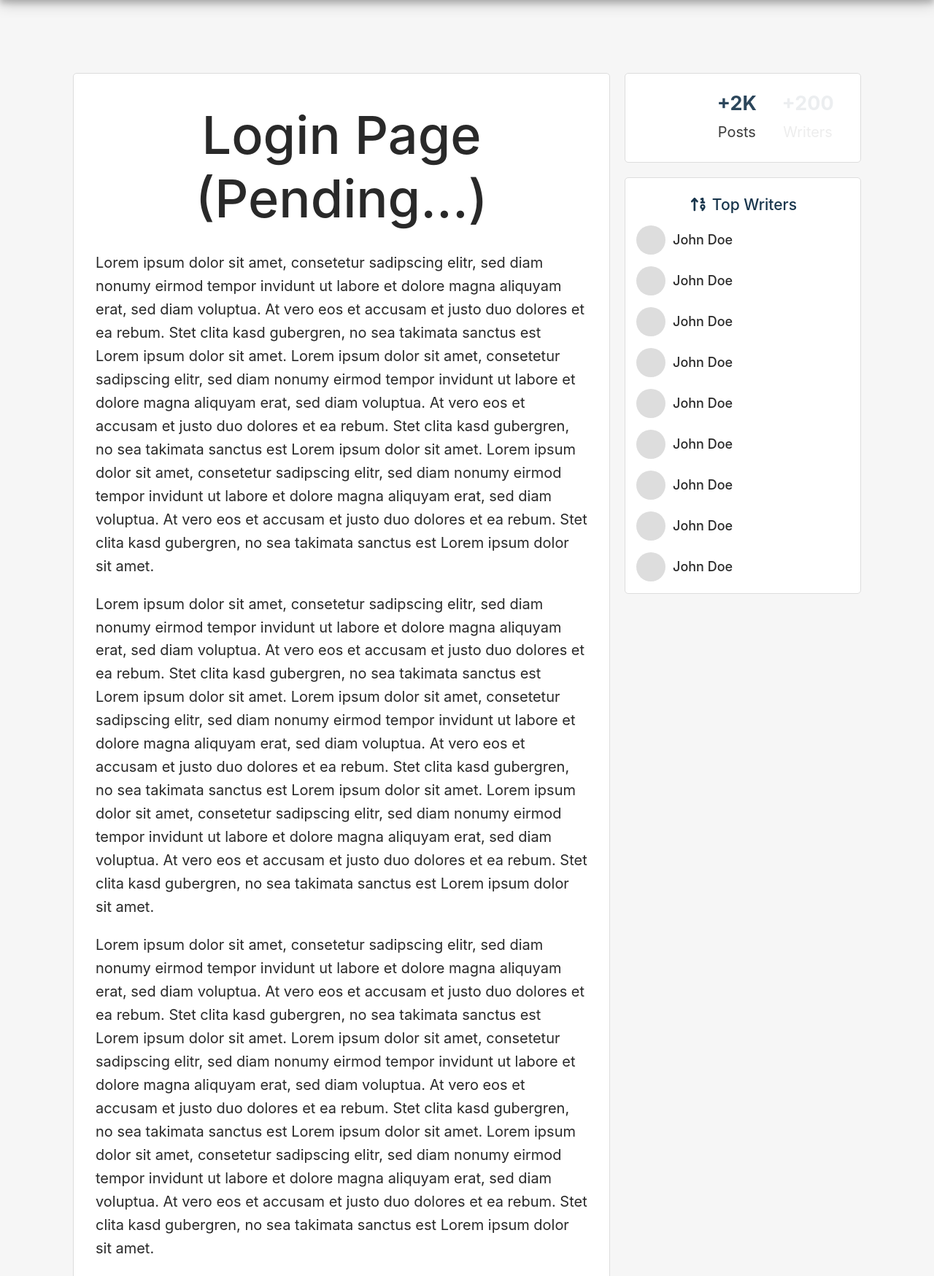
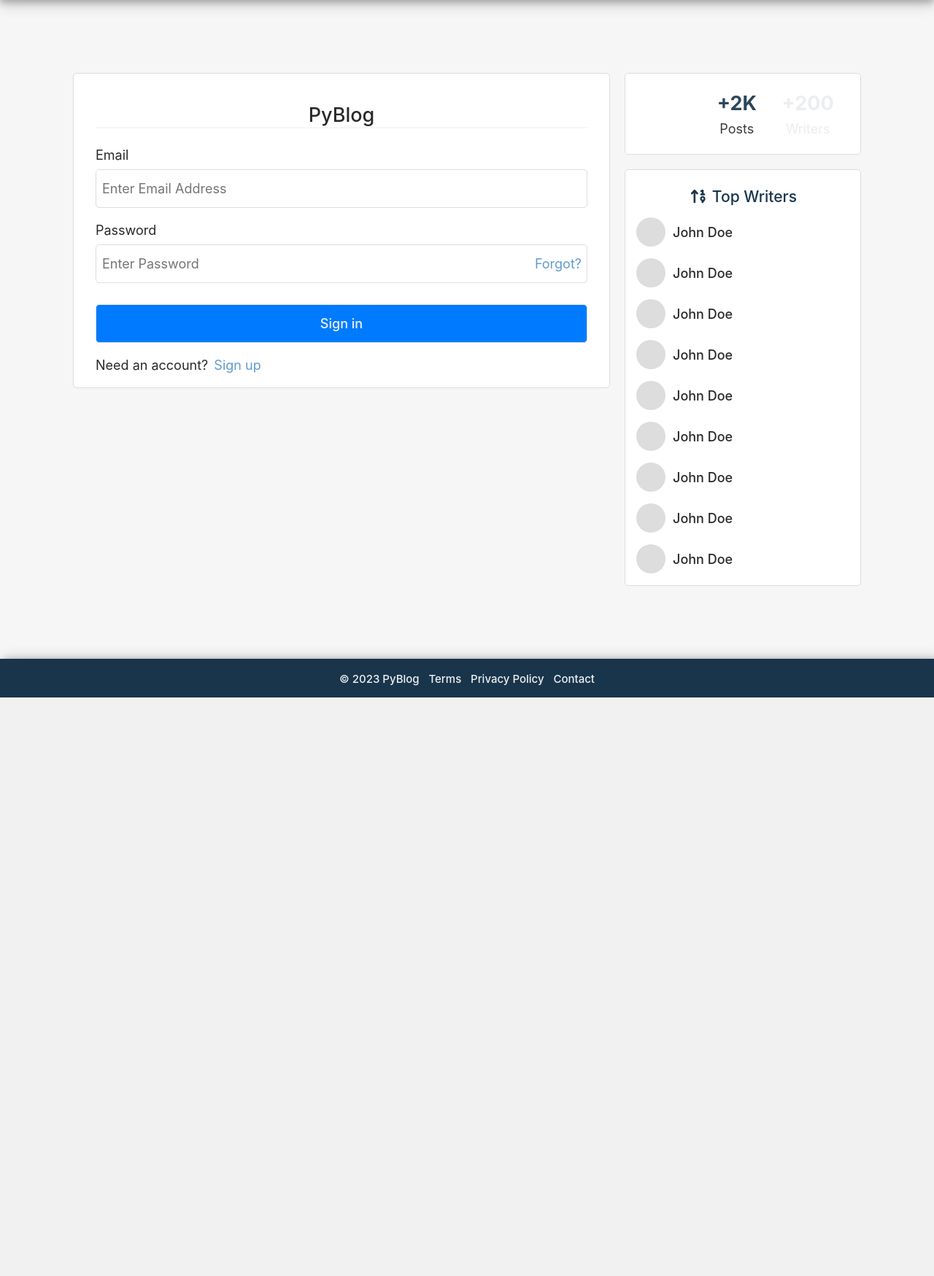
Before and after one commit to mohelhelb/pyblog, a Flask app: page /login in a window 1280 px wide. Shown: the part 54-1803 px from the top of the page at 73% size. After the commit the page ends 1010 px from the top, so only its background shows below. Run offline with Flask 3, Linux system fonts and the light colour scheme.

Commit message:
Create login form

```diff
--- a/static/style.css
+++ b/static/style.css
@@ -39,7 +39,7 @@ h2, h3 {
   margin: 0;
 }
 
-p {
+article p {
   line-height: 1.6;
   font-size: 1rem;
 }
@@ -53,16 +53,16 @@ a {
 input {
   width: 100%;
   margin: 9px 0 20px 0;
-  border: none;
-  border-radius: 4px;
+  border: 1px solid var(--gray-m);
+  border-radius: 5px;
   padding: 15px 8px;
-  background-color: var(--gray-xs);
   font-size: inherit;
   font-family: inherit;
 }
 
 input:not([type="submit"]):focus {
-  outline: 4px solid rgba(0, 123, 255, 0.3);
+  outline: 3px solid rgba(0, 123, 255, 0.3);
+  border: 1px solid rgba(0, 123, 255, 0.5);
 }
 
 input[type="submit"] {
@@ -410,6 +410,18 @@ form legend {
   text-align: center;
 }
 
+.forgot-password {
+  position: relative;
+}
+
+.forgot-password a {
+  position: absolute;
+  top: 50%;
+  right: 8px;
+  z-index: 1;
+  transform: translateY(calc(-50% - 5.5px)); /* 50% (margin-bottom(input) - margin-top(input)) = 5.5 */
+}
+
 /*
 @media screen and (min-width: 576px) {
 }
@@ -419,7 +431,7 @@ form legend {
 */
 
 @media screen and (min-width: 992px) {
-  p {
+  article p {
     font-size: 1.11rem;
   }
 
--- a/templates/login.html
+++ b/templates/login.html
@@ -1,30 +1,19 @@
 {% extends "base.html" %}
 
 {% block content %}
-  <h1>Login Page (Pending...)</h1>
-  <p>
-    Lorem ipsum dolor sit amet, consetetur sadipscing elitr, sed diam nonumy eirmod tempor invidunt ut labore et dolore magna aliquyam erat, sed diam voluptua. At vero eos et accusam et justo duo dolores et ea rebum. Stet clita kasd gubergren, no sea takimata sanctus est Lorem ipsum dolor sit amet.
-    Lorem ipsum dolor sit amet, consetetur sadipscing elitr, sed diam nonumy eirmod tempor invidunt ut labore et dolore magna aliquyam erat, sed diam voluptua. At vero eos et accusam et justo duo dolores et ea rebum. Stet clita kasd gubergren, no sea takimata sanctus est Lorem ipsum dolor sit amet.
-    Lorem ipsum dolor sit amet, consetetur sadipscing elitr, sed diam nonumy eirmod tempor invidunt ut labore et dolore magna aliquyam erat, sed diam voluptua. At vero eos et accusam et justo duo dolores et ea rebum. Stet clita kasd gubergren, no sea takimata sanctus est Lorem ipsum dolor sit amet.
-  </p>
-  <p>
-    Lorem ipsum dolor sit amet, consetetur sadipscing elitr, sed diam nonumy eirmod tempor invidunt ut labore et dolore magna aliquyam erat, sed diam voluptua. At vero eos et accusam et justo duo dolores et ea rebum. Stet clita kasd gubergren, no sea takimata sanctus est Lorem ipsum dolor sit amet.
-    Lorem ipsum dolor sit amet, consetetur sadipscing elitr, sed diam nonumy eirmod tempor invidunt ut labore et dolore magna aliquyam erat, sed diam voluptua. At vero eos et accusam et justo duo dolores et ea rebum. Stet clita kasd gubergren, no sea takimata sanctus est Lorem ipsum dolor sit amet.
-    Lorem ipsum dolor sit amet, consetetur sadipscing elitr, sed diam nonumy eirmod tempor invidunt ut labore et dolore magna aliquyam erat, sed diam voluptua. At vero eos et accusam et justo duo dolores et ea rebum. Stet clita kasd gubergren, no sea takimata sanctus est Lorem ipsum dolor sit amet.
-  </p>
-  <p>
-    Lorem ipsum dolor sit amet, consetetur sadipscing elitr, sed diam nonumy eirmod tempor invidunt ut labore et dolore magna aliquyam erat, sed diam voluptua. At vero eos et accusam et justo duo dolores et ea rebum. Stet clita kasd gubergren, no sea takimata sanctus est Lorem ipsum dolor sit amet.
-    Lorem ipsum dolor sit amet, consetetur sadipscing elitr, sed diam nonumy eirmod tempor invidunt ut labore et dolore magna aliquyam erat, sed diam voluptua. At vero eos et accusam et justo duo dolores et ea rebum. Stet clita kasd gubergren, no sea takimata sanctus est Lorem ipsum dolor sit amet.
-    Lorem ipsum dolor sit amet, consetetur sadipscing elitr, sed diam nonumy eirmod tempor invidunt ut labore et dolore magna aliquyam erat, sed diam voluptua. At vero eos et accusam et justo duo dolores et ea rebum. Stet clita kasd gubergren, no sea takimata sanctus est Lorem ipsum dolor sit amet.
-  </p>
-  <p>
-    Lorem ipsum dolor sit amet, consetetur sadipscing elitr, sed diam nonumy eirmod tempor invidunt ut labore et dolore magna aliquyam erat, sed diam voluptua. At vero eos et accusam et justo duo dolores et ea rebum. Stet clita kasd gubergren, no sea takimata sanctus est Lorem ipsum dolor sit amet.
-    Lorem ipsum dolor sit amet, consetetur sadipscing elitr, sed diam nonumy eirmod tempor invidunt ut labore et dolore magna aliquyam erat, sed diam voluptua. At vero eos et accusam et justo duo dolores et ea rebum. Stet clita kasd gubergren, no sea takimata sanctus est Lorem ipsum dolor sit amet.
-    Lorem ipsum dolor sit amet, consetetur sadipscing elitr, sed diam nonumy eirmod tempor invidunt ut labore et dolore magna aliquyam erat, sed diam voluptua. At vero eos et accusam et justo duo dolores et ea rebum. Stet clita kasd gubergren, no sea takimata sanctus est Lorem ipsum dolor sit amet.
-  </p>
-  <p>
-    Lorem ipsum dolor sit amet, consetetur sadipscing elitr, sed diam nonumy eirmod tempor invidunt ut labore et dolore magna aliquyam erat, sed diam voluptua. At vero eos et accusam et justo duo dolores et ea rebum. Stet clita kasd gubergren, no sea takimata sanctus est Lorem ipsum dolor sit amet.
-    Lorem ipsum dolor sit amet, consetetur sadipscing elitr, sed diam nonumy eirmod tempor invidunt ut labore et dolore magna aliquyam erat, sed diam voluptua. At vero eos et accusam et justo duo dolores et ea rebum. Stet clita kasd gubergren, no sea takimata sanctus est Lorem ipsum dolor sit amet.
-    Lorem ipsum dolor sit amet, consetetur sadipscing elitr, sed diam nonumy eirmod tempor invidunt ut labore et dolore magna aliquyam erat, sed diam voluptua. At vero eos et accusam et justo duo dolores et ea rebum. Stet clita kasd gubergren, no sea takimata sanctus est Lorem ipsum dolor sit amet.
-  </p>
+  <form action="" method="POST" class="mt-40 mb-20">
+    <fieldset>
+      <legend>PyBlog</legend>
+      <hr class="hr mt-0 mb-26">
+      <label for="emailAddress">Email</label>
+      <input type="email" id="emailAddress" name="email" placeholder="Enter Email Address" required>
+      <label for="password">Password</label>
+      <div class="forgot-password">
+        <input type="password" id="password" name="password" placeholder="Enter Password" required>
+        <a href="#">Forgot?</a>
+      </div>
+      <input type="submit" value="Sign in">
+      <div class="mt-0 mb-0">Need an account? <a href="{{ url_for("register") }}" class="ml-3">Sign up</a></div>
+    </fieldset>
+  </form>
 {% endblock content %}
```
Also changed, not shown: templates/register.html (+6 -5 lines).
